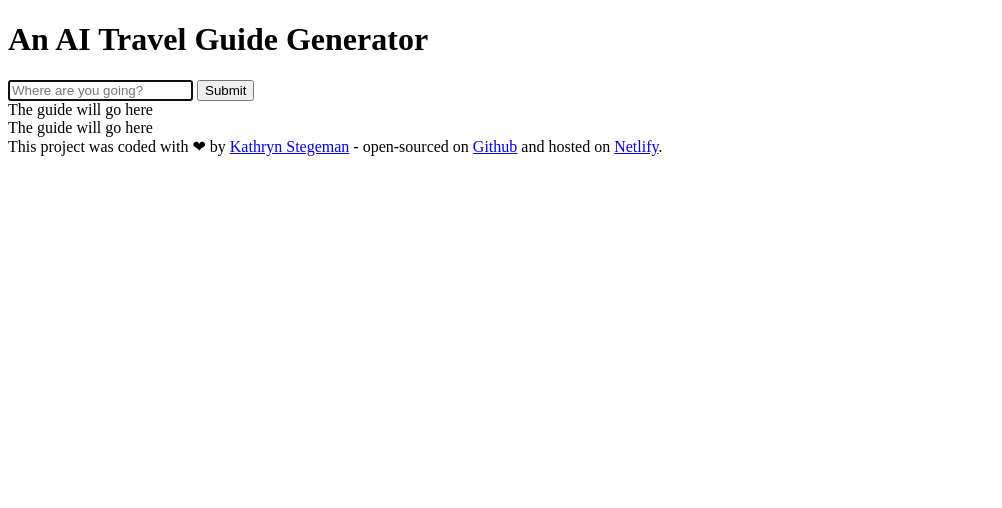
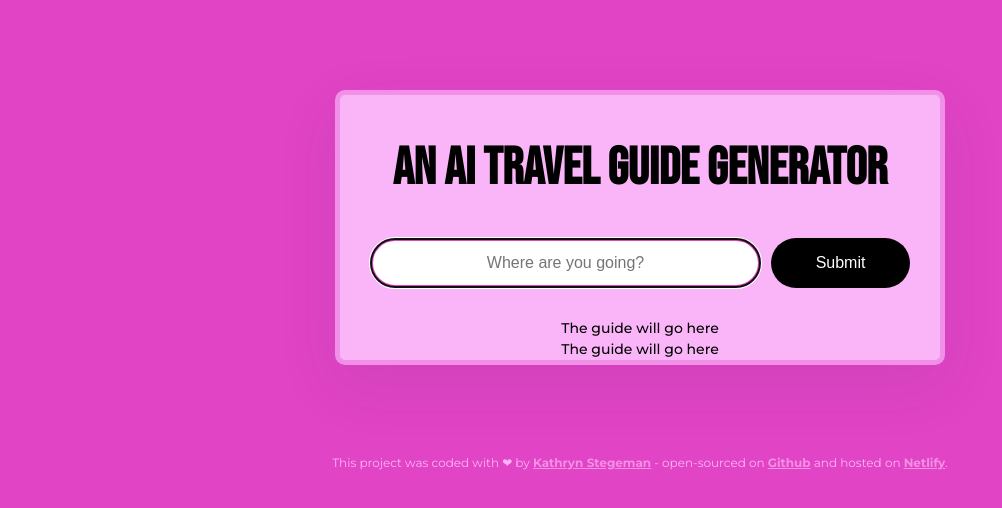
Before and after one commit to kathrynsteg/stegeman-travel-guide-generator, a plain HTML site: page index.html in a window 1280 px wide. Shown: the whole page, without its empty margins (0-1002 px from the left). Drawn offline with Linux system fonts and the light colour scheme.

Commit message:
Added CSS styling

```diff
--- a/index.html
+++ b/index.html
@@ -4,9 +4,16 @@
     <meta charset="UTF-8" />
     <meta name="viewport" content="width=device-width, initial-scale=1.0" />
     <link rel="stylesheet" href="src/style.css" />
+    <link rel="preconnect" href="https://fonts.googleapis.com" />
+    <link rel="preconnect" href="https://fonts.gstatic.com" crossorigin />
+    <link
+      href="https://fonts.googleapis.com/css2?family=Bebas+Neue&family=Montserrat:ital,wght@0,100;0,200;0,300;0,400;0,500;0,600;0,700;0,800;0,900;1,100;1,200;1,300;1,400;1,500;1,600;1,700;1,800;1,900&display=swap"
+      rel="stylesheet"
+    />
     <title>Travel Guide Generator</title>
   </head>
   <body>
+    <div class="container">
       <header>
         <h1>An AI Travel Guide Generator</h1>
       </header>
@@ -18,8 +25,9 @@
             placeholder="Where are you going?"
             autofocus
             required
+            class="destination-input"
           />
-        <input type="submit" />
+          <input type="submit" class="submit-button" />
         </form>
         <div id="travel-guide">
           The guide will go here
@@ -27,6 +35,7 @@
           The guide will go here
         </div>
       </main>
+    </div>
 
     <footer>
       This project was coded with ❤ by
--- a/src/style.css
+++ b/src/style.css
@@ -0,0 +1,68 @@
+body {
+  background-color: #e144c5;
+}
+
+.container {
+  background-color: #fab5f8;
+  margin: 90px auto;
+  max-width: 600px;
+  border: 5px solid #f28fe7;
+  border-radius: 10px;
+  text-align: center;
+  color: black;
+  font-size: 14px;
+  font-weight: 500;
+  line-height: 1.5;
+  font-family: "Montserrat", sans-serif;
+  box-shadow: 0px 20px 60px rgba(65, 50, 100, 0.1);
+}
+
+h1 {
+  font-weight: 800;
+  font-size: 52px;
+  line-height: 1.5;
+  margin-bottom: 0;
+  color: black;
+  font-family: "Bebas Neue", sans-serif;
+}
+
+form {
+  padding: 30px;
+  display: flex;
+}
+
+.destination-input {
+  padding: 12px;
+  border: 3px solid #e144c5;
+  border-radius: 50px;
+  width: 75%;
+  font-size: 16px;
+  line-height: 20px;
+  text-align: center;
+}
+
+.submit-button {
+  margin-left: 10px;
+  background-color: black;
+  color: white;
+  border: none;
+  border-radius: 50px;
+  padding: 12px 24px;
+  width: 150px;
+  font-size: 16px;
+}
+
+.travel-guide {
+}
+
+footer {
+  color: #fab5f8;
+  text-align: center;
+  font-size: 12px;
+  font-family: "Montserrat", sans-serif;
+}
+
+footer a {
+  color: #f28fe7;
+  font-weight: bold;
+}
```
Lines whose indentation alone changed are shown as unchanged.
